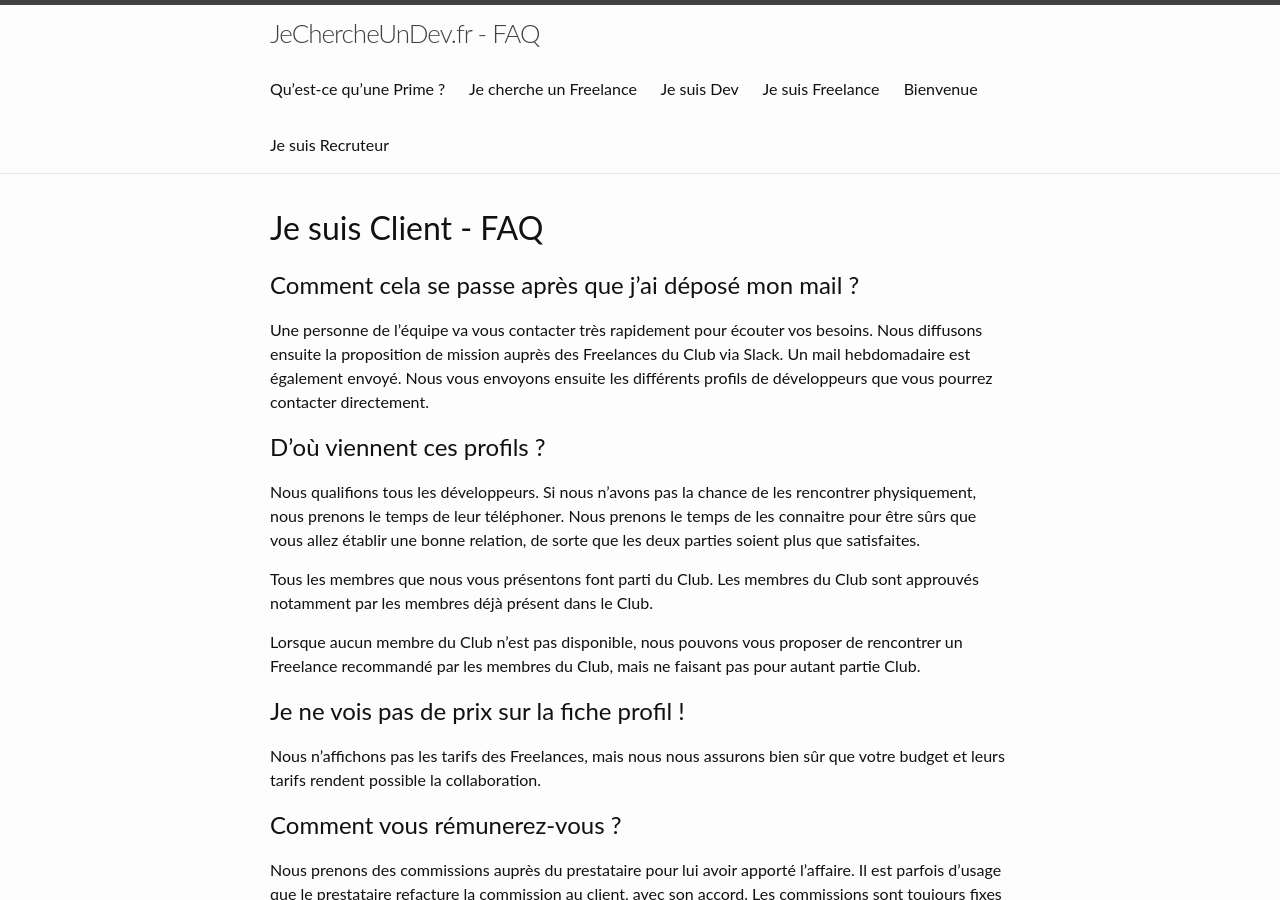
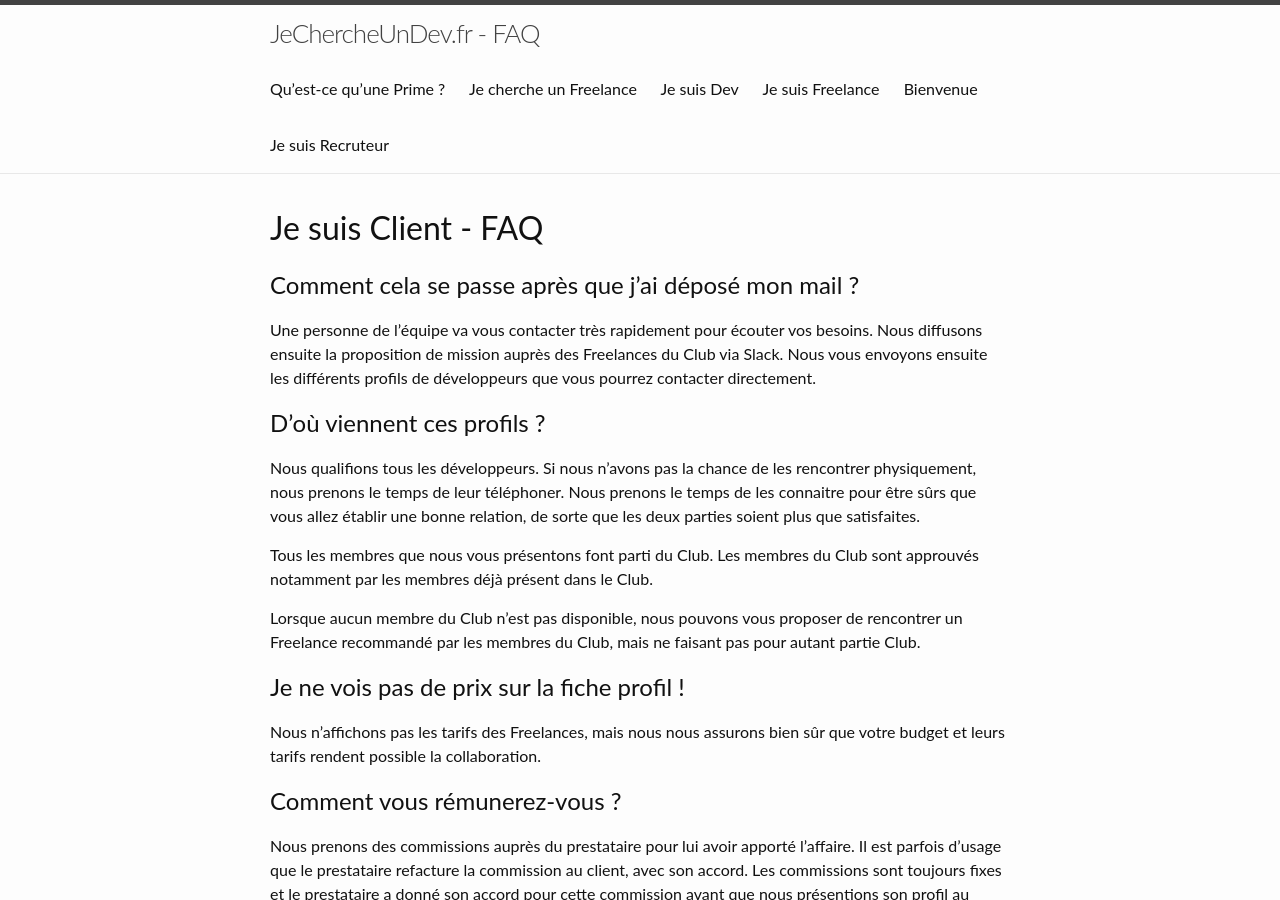
Before and after one commit to jechercheundev/faq, a Jekyll site: the page built from client.md, in a window 1280 px wide and 900 px high. Built offline with Jekyll 4.4.1, drawn with Linux system fonts in a browser that asks for light colours; a script that is not in the unit is left out.

Commit message:
enleve la phrase

```diff
--- a/client.md
+++ b/client.md
@@ -7,8 +7,7 @@ title : Je cherche un Freelance
 ## Comment cela se passe après que j'ai déposé mon mail ?
 
 Une personne de l'équipe va vous contacter très rapidement pour écouter vos besoins.
-Nous diffusons ensuite la proposition de mission auprès des Freelances du Club via Slack. Un mail hebdomadaire est également envoyé.
-Nous vous envoyons ensuite les différents profils de développeurs que vous pourrez contacter directement.
+Nous diffusons ensuite la proposition de mission auprès des Freelances du Club via Slack. Nous vous envoyons ensuite les différents profils de développeurs que vous pourrez contacter directement.
 
 ## D'où viennent ces profils ?
 
```
